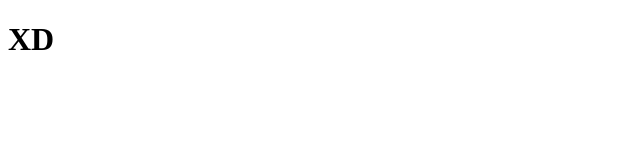
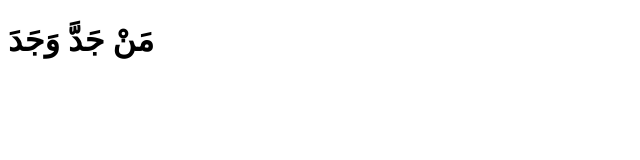
Before and after one commit to fhmsugiarto/fhmsugiarto.github.io, a plain HTML site: page index.html in a window 1280 px wide. Shown: the whole page, without its empty margins (0-640 px from the left). Drawn offline with Linux system fonts and the light colour scheme.

Commit message:
Update body

```diff
--- a/index.html
+++ b/index.html
@@ -7,6 +7,6 @@
     <title>Fahmi Sugiarto</title>
 </head>
 <body>
-    <h1>XD</h1>
+    <h1>مَنْ جَدَّ وَجَدَ</h1>
 </body>
 </html>
```
